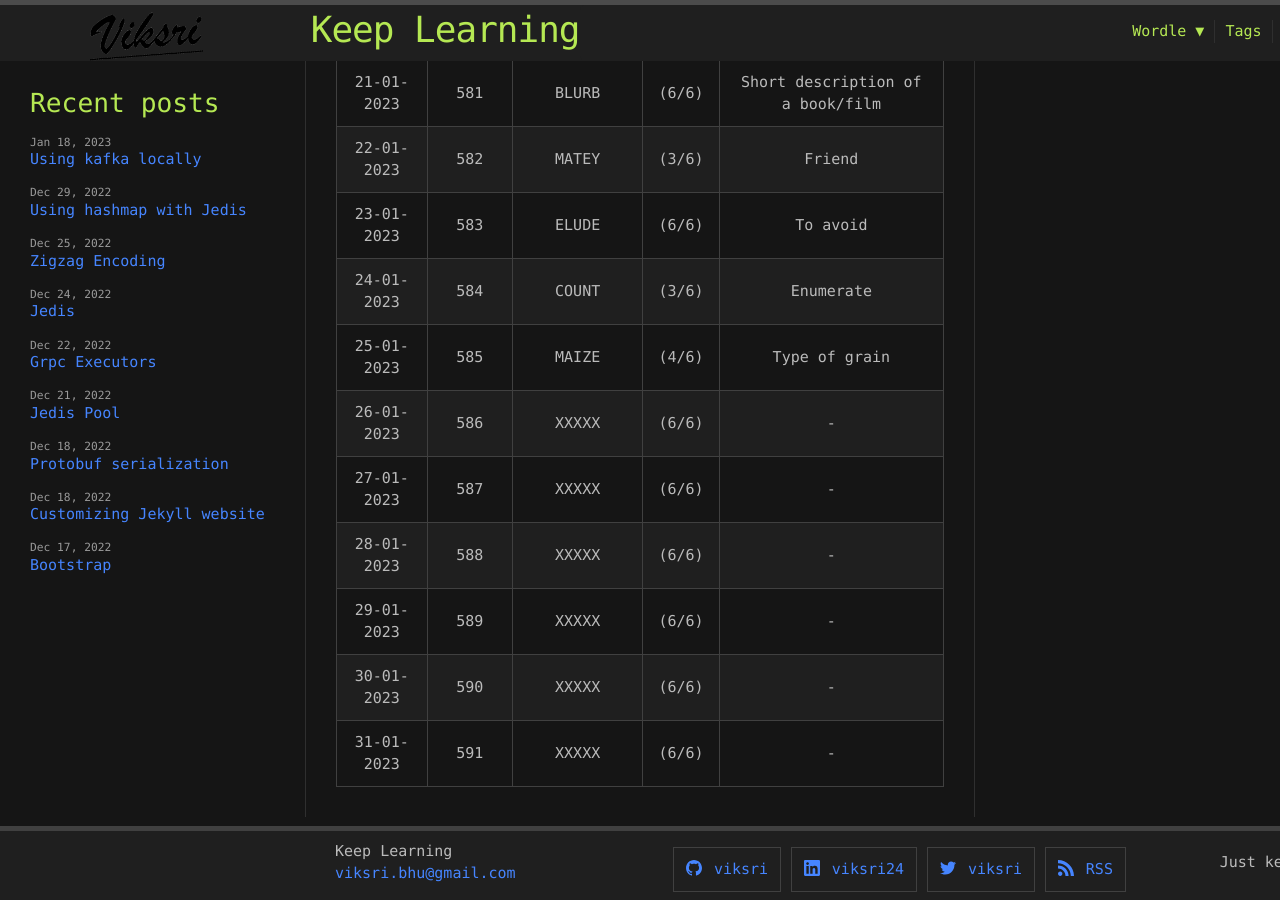
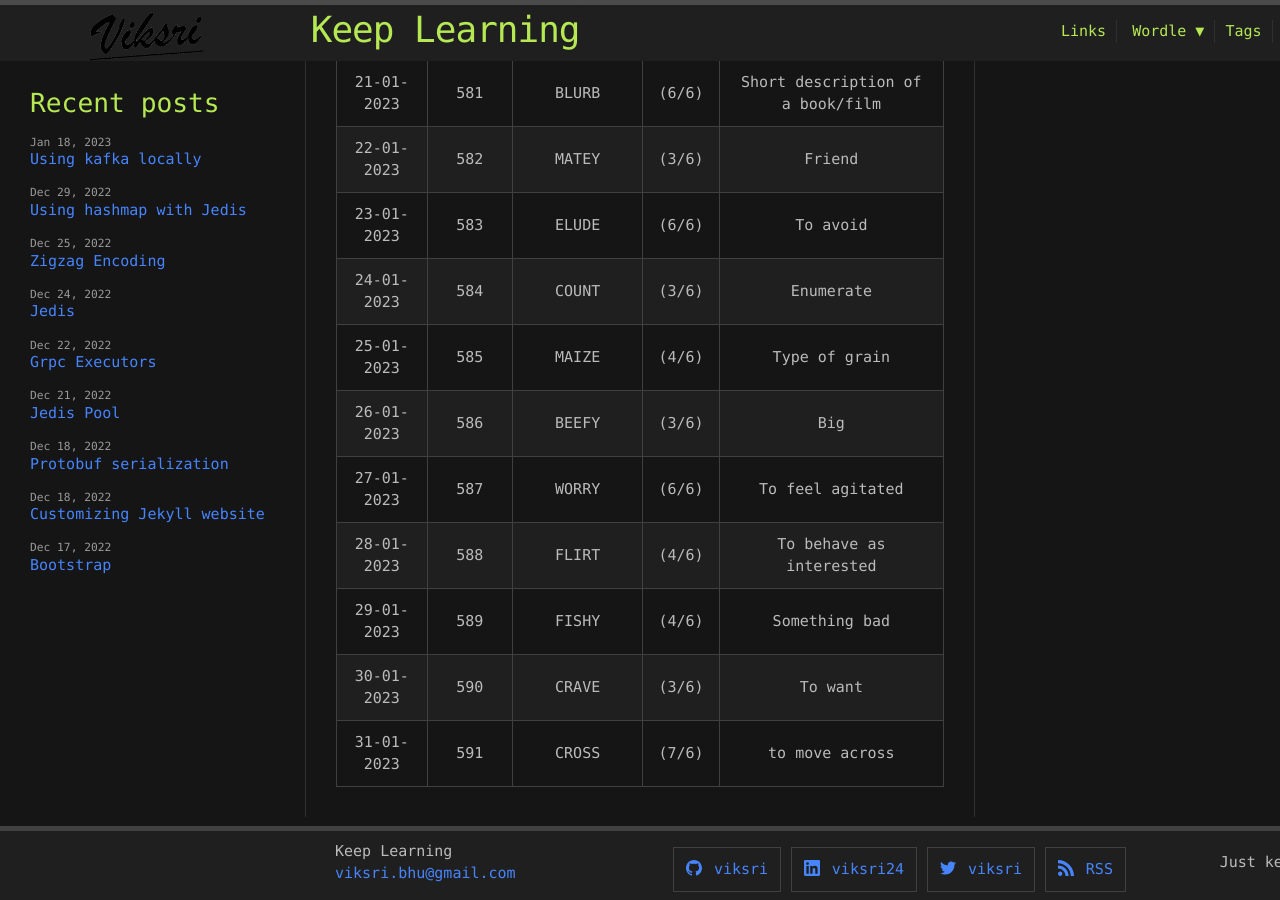
Before and after one commit to viksri/viksri.github.io, a Jekyll site: the page built from wordle/Jan2023.md, in a window 1280 px wide and 900 px high, scrolled down 1570 px. Built offline with Jekyll 4.4.1, drawn with Linux system fonts in a browser that asks for light colours.

Commit message:
V1.7.2: Adding web links and reset of wordle/spanish for feb

```diff
--- a/_config.yml
+++ b/_config.yml
@@ -44,6 +44,7 @@ header_pages:
  - Spanish.md
  - tags.md
  - Wordle.md
+ - Reads.md
 
 # Build settings
 markdown: kramdown
--- a/wordle/Jan2023.md
+++ b/wordle/Jan2023.md
@@ -34,9 +34,9 @@ categories: language
 | 23-01-2023 | 583 | ELUDE | (6/6) | To avoid |
 | 24-01-2023 | 584 | COUNT | (3/6) | Enumerate |
 | 25-01-2023 | 585 | MAIZE | (4/6) | Type of grain |
-| 26-01-2023 | 586 | XXXXX | (6/6) | - |
-| 27-01-2023 | 587 | XXXXX | (6/6) | - |
-| 28-01-2023 | 588 | XXXXX | (6/6) | - |
-| 29-01-2023 | 589 | XXXXX | (6/6) | - |
-| 30-01-2023 | 590 | XXXXX | (6/6) | - |
-| 31-01-2023 | 591 | XXXXX | (6/6) | - |
+| 26-01-2023 | 586 | BEEFY | (3/6) | Big |
+| 27-01-2023 | 587 | WORRY | (6/6) | To feel agitated |
+| 28-01-2023 | 588 | FLIRT | (4/6) | To behave as interested |
+| 29-01-2023 | 589 | FISHY | (4/6) | Something bad |
+| 30-01-2023 | 590 | CRAVE | (3/6) | To want |
+| 31-01-2023 | 591 | CROSS | (7/6) | to move across |
```
Also changed, not shown: Reads.md (added, +9 -0 lines), Spanish.md (+1 -1 lines), Wordle.md (+1 -1 lines), spanish/Feb2023.md (added, +10 -0 lines), spanish/Jan2023.md (+7 -0 lines), wordle/Feb2023.md (added, +25 -0 lines), assets/Wordle-stats-feb.png (added).
